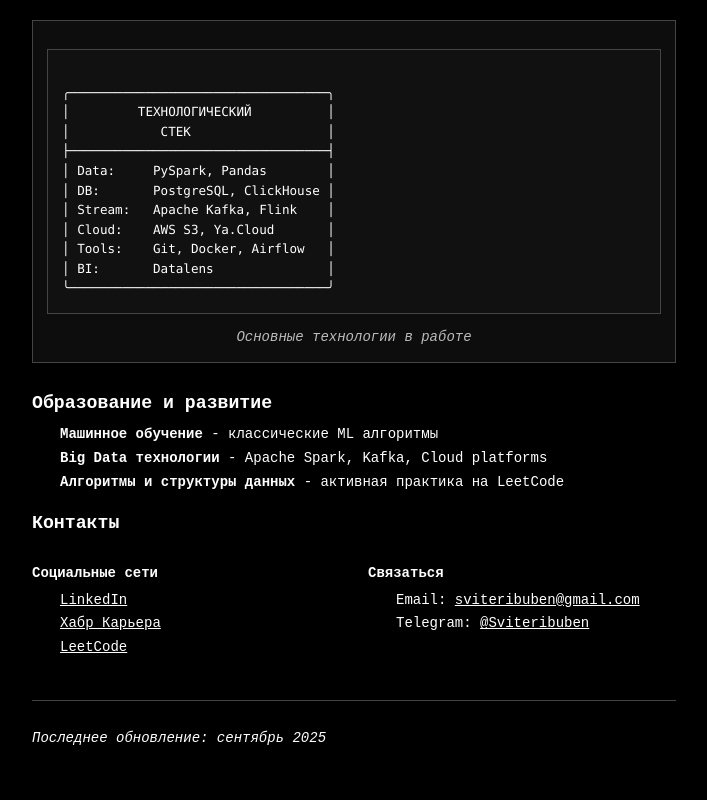
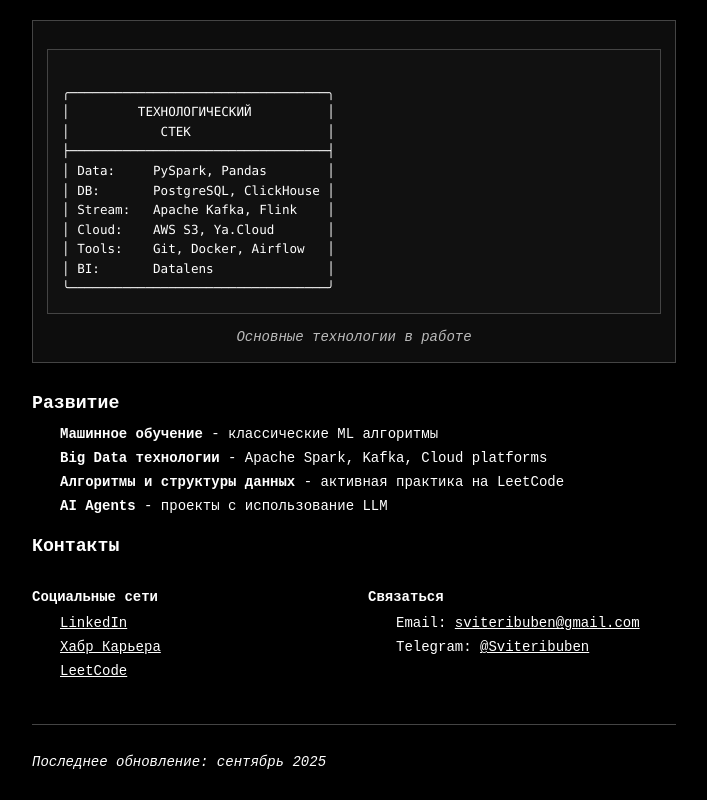
Before and after one commit to sviteribuben/sviteribuben.github.io, a plain HTML site: page index.html in a window 1280 px wide. Shown: the part 2213-3013 px from the top of the page, without its empty margins (286-993 px from the left). Before the commit the page ends 2989 px from the top, so only its background shows below. Drawn offline with Linux system fonts and the light colour scheme.

Commit message:
correct improvements

```diff
--- a/index.html
+++ b/index.html
@@ -166,12 +166,13 @@
         <figcaption>Основные технологии в работе</figcaption>
     </figure>
 
-    <h2 id="education">Образование и развитие</h2>
+    <h2 id="education">Развитие</h2>
     <ul>
 
         <li><strong>Машинное обучение</strong> - классические ML алгоритмы</li>
         <li><strong>Big Data технологии</strong> - Apache Spark, Kafka, Cloud platforms</li>
         <li><strong>Алгоритмы и структуры данных</strong> - активная практика на LeetCode</li>
+        <li><strong>AI Agents</strong> - проекты с использование LLM</li>
     </ul>
 
     <h2 id="contacts">Контакты</h2>
```
